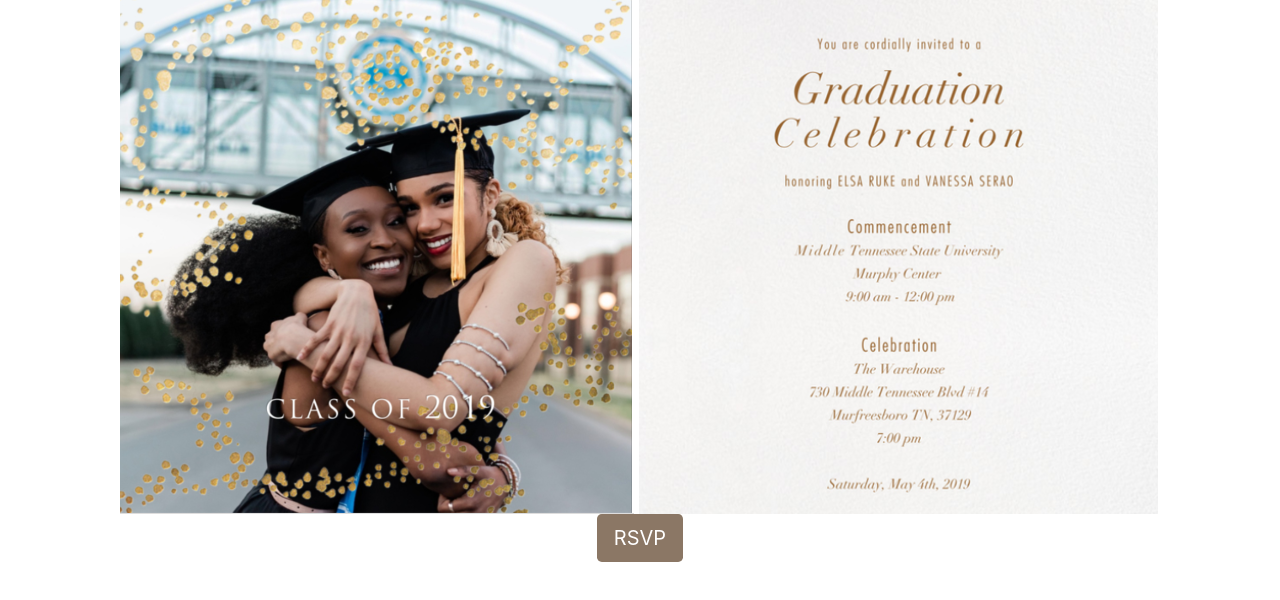
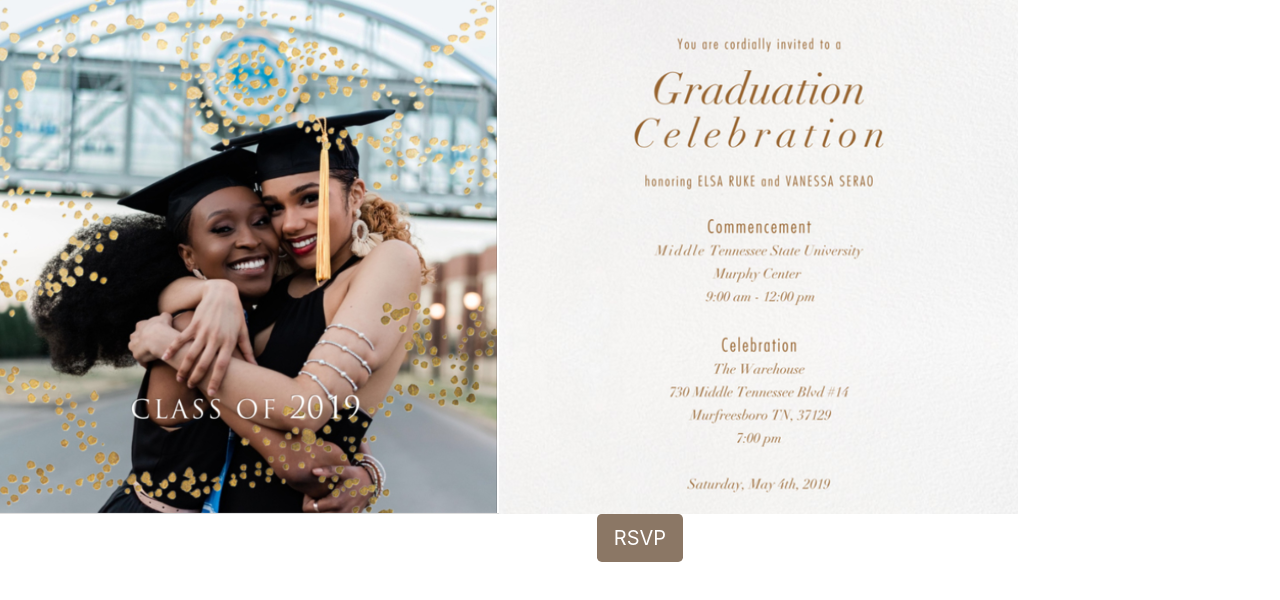
Before and after one commit to GraduationInvitation/Invitation, a plain HTML site: page index.html in a window 1280 px wide. Drawn offline with nearby package versions, Linux system fonts and the light colour scheme.

Commit message:
"changes"

```diff
--- a/index.html
+++ b/index.html
@@ -1,12 +1,13 @@
 
 <!doctype HTML>
 <html>
+ <meta charset="UTF-8">
  <meta name="viewport" content="width=device-width, initial-scale=1">
  <link rel="stylesheet" href="https://maxcdn.bootstrapcdn.com/bootstrap/4.0.0/css/bootstrap.min.css" integrity="sha384-Gn5384xqQ1aoWXA+058RXPxPg6fy4IWvTNh0E263XmFcJlSAwiGgFAW/dAiS6JXm" crossorigin="anonymous">
  <link rel="stylesheet" type="text/css" media="screen" href="index.css" />
 
     <head>
-        <div class="text-center">
+        <div class="row text-center">
             <img src="images/invit1.PNG" alt="graduation-picture">
             <img src="images/invit2.PNG" alt="graduation-text" width="521" height="514">
         </div>
```
